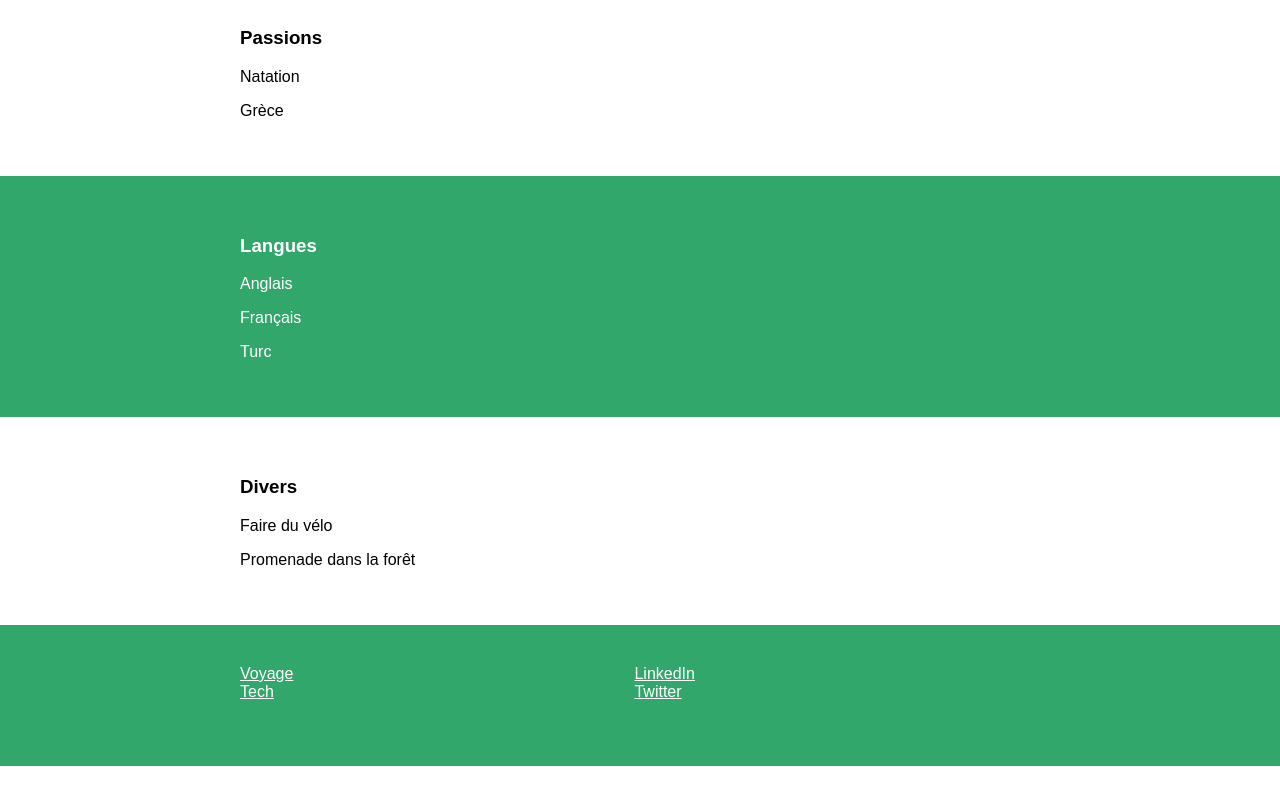
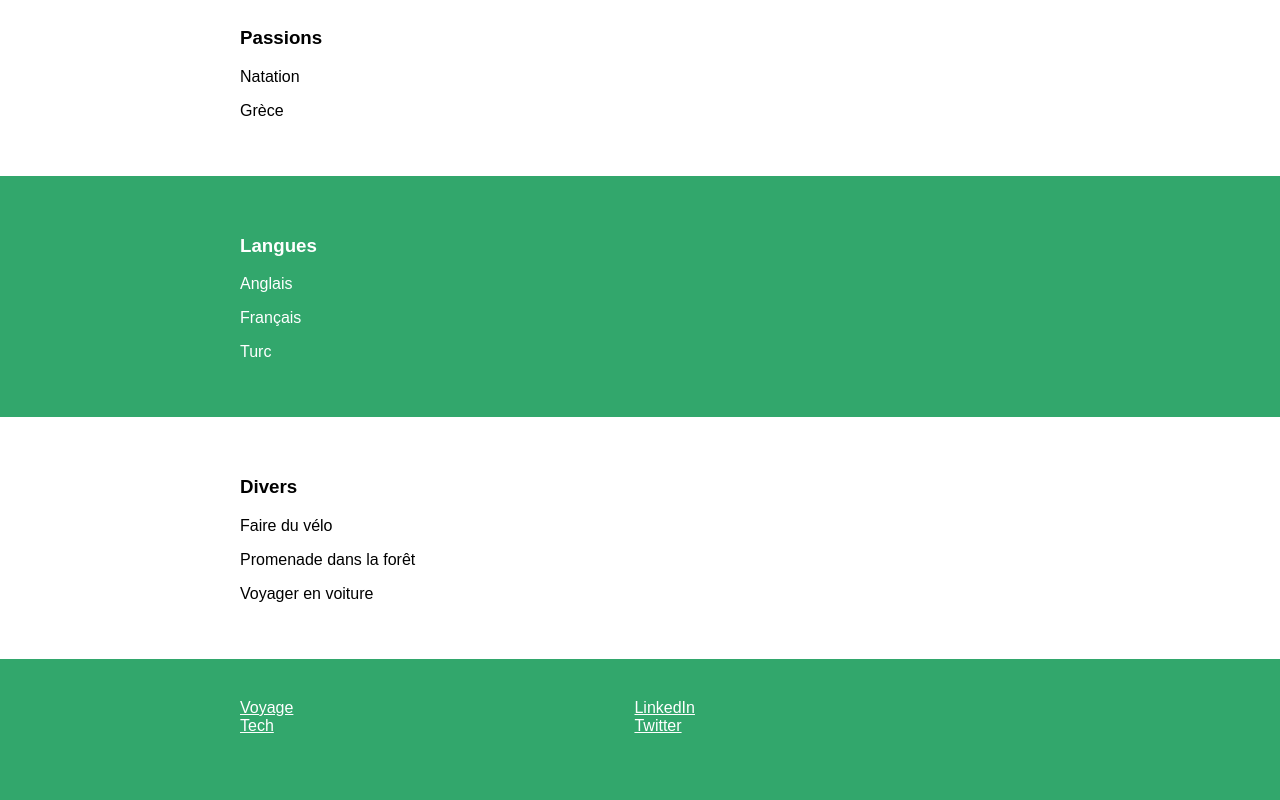
Before and after one commit to aha07/aha07.github.io, a plain HTML site: page index.html in a window 1280 px wide. Shown: the part 1498-2298 px from the top of the page. Before the commit the page ends 2264 px from the top, so only its background shows below. Drawn offline with Linux system fonts and the light colour scheme.

Commit message:
Update index.html

```diff
--- a/index.html
+++ b/index.html
@@ -115,6 +115,7 @@
     <h3>Divers</h3>
     <p>Faire du vélo</p>
     <p>Promenade dans la forêt</p>
+    <p>Voyager en voiture</p>
   </div>
 </section>
 
```
